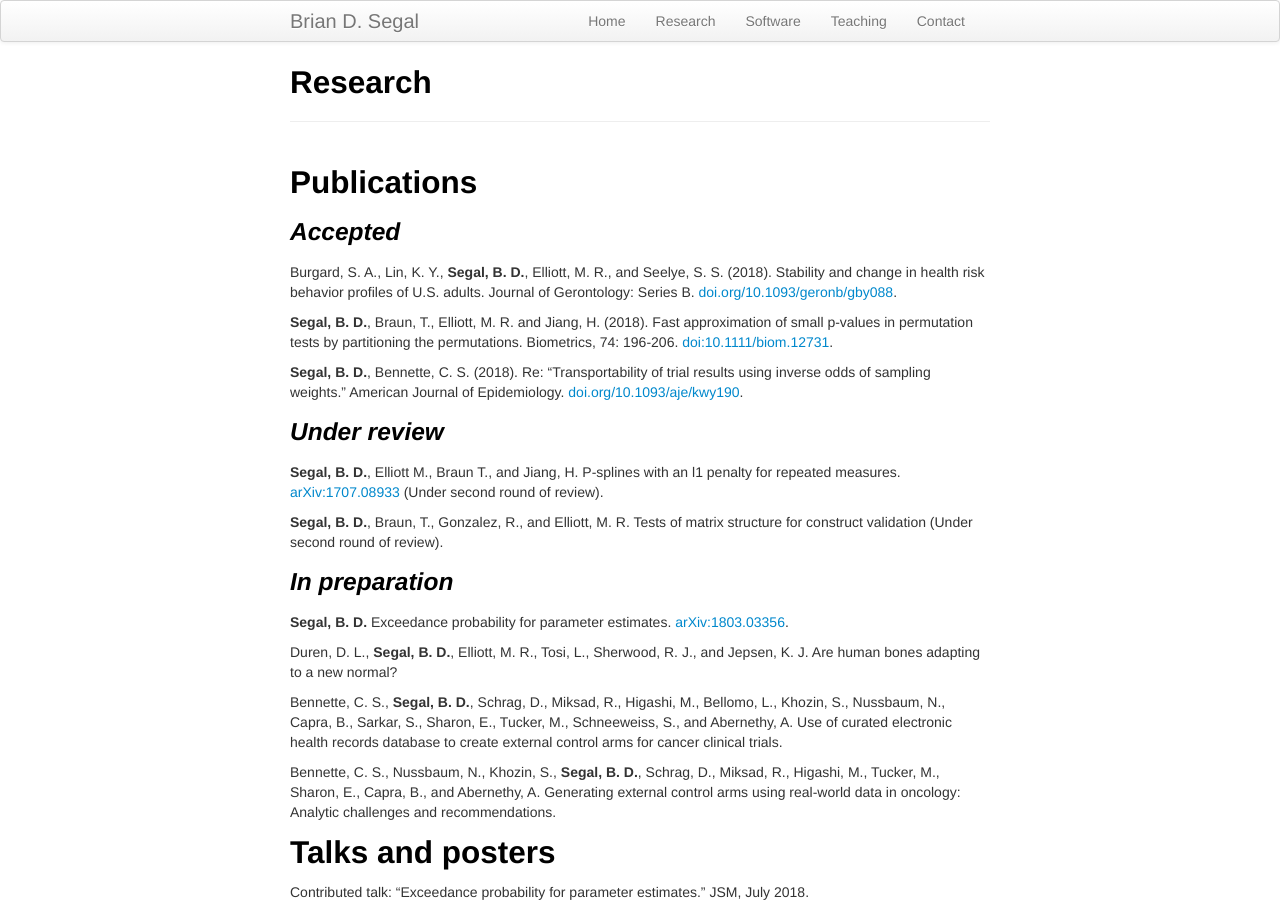
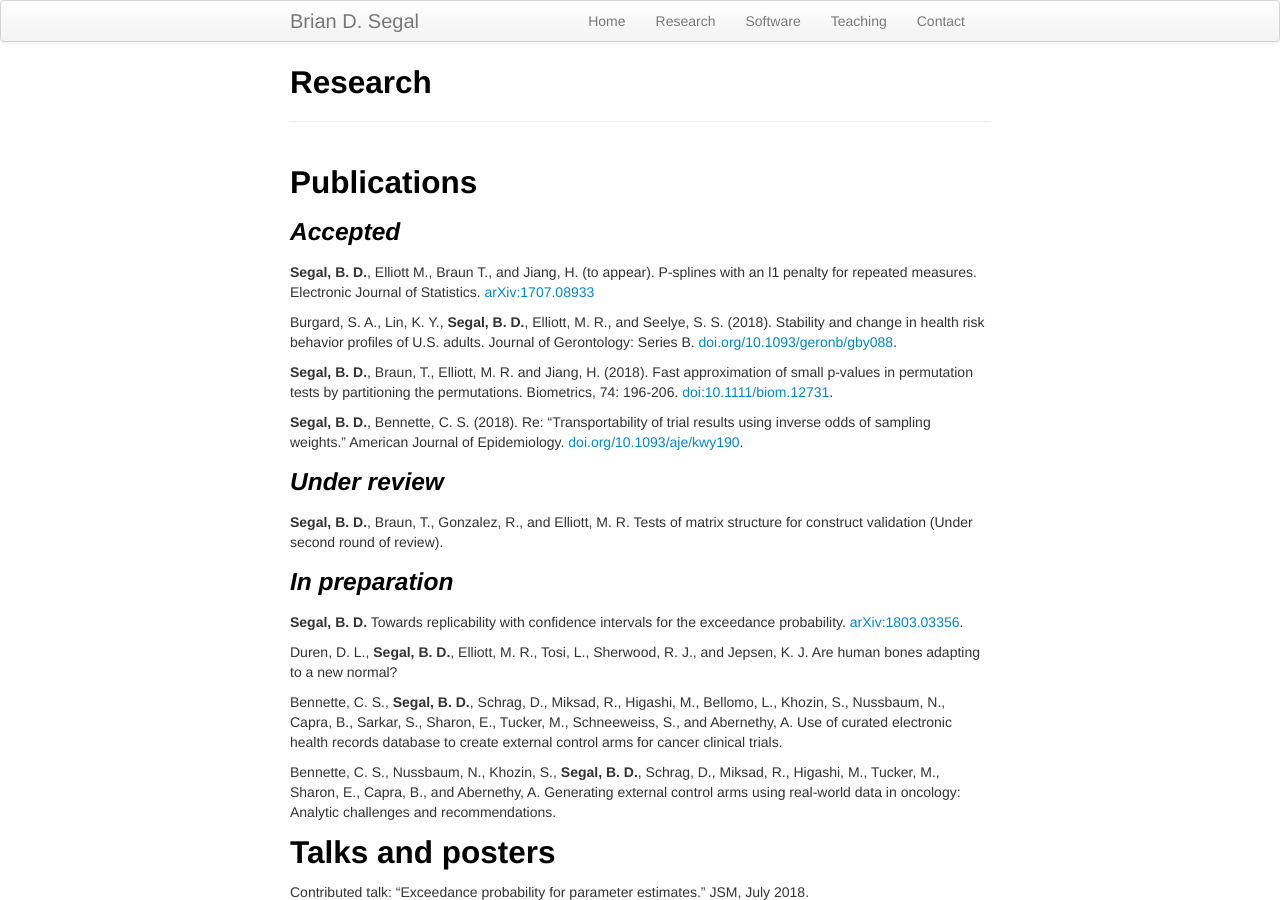
Before and after one commit to bdsegal/bdsegal.github.io, a Jekyll site: the page built from pages/research.md, in a window 1280 px wide and 900 px high. Built offline with Jekyll 4.4.1, drawn with Linux system fonts in a browser that asks for light colours.

Commit message:
updated publications

```diff
--- a/pages/research.md
+++ b/pages/research.md
@@ -7,6 +7,8 @@ description: research
 ## Publications
 
 ### *Accepted*
+**Segal, B. D.**, Elliott M., Braun T., and Jiang, H. (to appear).  P-splines with an l1 penalty for repeated measures. Electronic Journal of Statistics. [arXiv:1707.08933](https://arxiv.org/abs/1707.08933)
+
 Burgard, S. A., Lin, K. Y., **Segal, B. D.**, Elliott, M. R., and Seelye, S. S. (2018). Stability and change in health risk behavior profiles of U.S. adults. Journal of Gerontology: Series B. [doi.org/10.1093/geronb/gby088](https://doi.org/10.1093/geronb/gby088).
 
 **Segal, B. D.**, Braun, T., Elliott, M. R. and Jiang, H. (2018). Fast approximation of small p-values in permutation tests by partitioning the permutations. Biometrics, 74: 196-206. [doi:10.1111/biom.12731](http://dx.doi.org/10.1111/biom.12731).
@@ -15,12 +17,10 @@ Burgard, S. A., Lin, K. Y., **Segal, B. D.**, Elliott, M. R., and Seelye, S. S.
 
 ### *Under review*
 
-**Segal, B. D.**, Elliott M., Braun T., and Jiang, H.  P-splines with an l1 penalty for repeated measures. [arXiv:1707.08933](https://arxiv.org/abs/1707.08933) (Under second round of review).
-
 **Segal, B. D.**, Braun, T., Gonzalez, R., and Elliott, M. R. Tests of matrix structure for construct validation (Under second round of review).
 
 ### *In preparation*
-**Segal, B. D.** Exceedance probability for parameter estimates. [arXiv:1803.03356](https://arxiv.org/abs/1803.03356).
+**Segal, B. D.** Towards replicability with confidence intervals for the exceedance probability. [arXiv:1803.03356](https://arxiv.org/abs/1803.03356).
 
 Duren, D. L., **Segal, B. D.**, Elliott, M. R., Tosi, L., Sherwood, R. J., and Jepsen, K. J. Are human bones adapting to a new normal?
 
```
Also changed, not shown: 1 other file.
